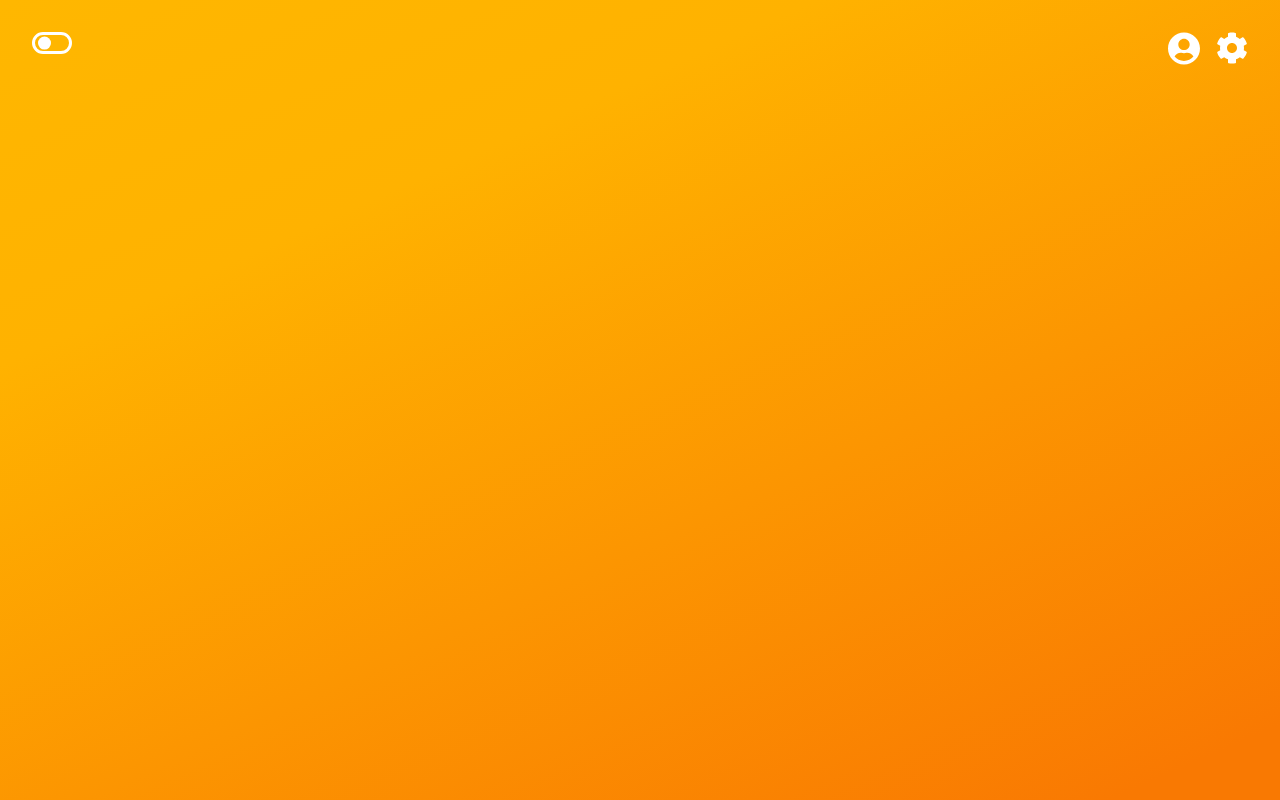
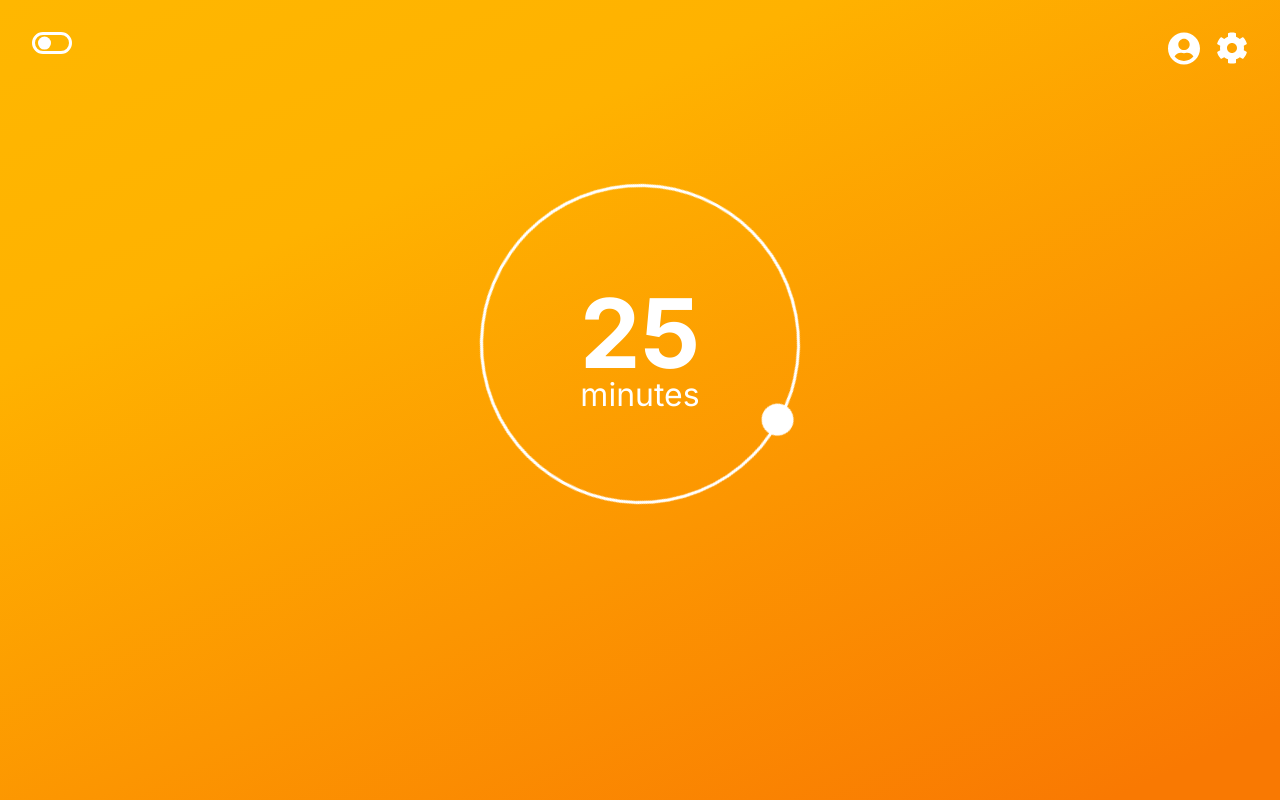
Before and after one commit to decode-2021-google/decode, a React (Create React App) app in the folder frontend/: page / in a window 1280 px wide. Built offline with nearby package versions, Linux system fonts and the light colour scheme.

Commit message:
timer styling and animation complete

```diff
--- a/frontend/public/index.html
+++ b/frontend/public/index.html
@@ -10,6 +10,8 @@
       content="Web site created using create-react-app"
     />
     <link rel="apple-touch-icon" href="%PUBLIC_URL%/logo192.png" />
+    <link rel="preconnect" href="https://fonts.gstatic.com">
+<link href="https://fonts.googleapis.com/css2?family=Inter:wght@400;700&display=swap" rel="stylesheet">
     <!--
       manifest.json provides metadata used when your web app is installed on a
       user's mobile device or desktop. See https://developers.google.com/web/fundamentals/web-app-manifest/
--- a/frontend/src/App.js
+++ b/frontend/src/App.js
@@ -1,5 +1,6 @@
 import { DarkModeSwitch } from "./components/darkmodeSwitch";
 import { ProfileSettings } from "./components/profileSettings";
+import { Timer } from "./components/timer";
 import "./App.scss";
 
 function App() {
@@ -9,7 +10,9 @@ function App() {
         <DarkModeSwitch />
         <ProfileSettings />
       </div>
-      <div className="timer"></div>
+      <div className="timer">
+        <Timer />
+      </div>
       <div className="controls"></div>
       <div className="bottom"></div>
     </div>
--- /dev/null
+++ b/frontend/src/components/timer.js
@@ -0,0 +1,70 @@
+import React from "react";
+import styled from "styled-components";
+import { motion } from "framer-motion";
+
+const TimerStyles = styled.div`
+  margin-top: 15vh;
+  .container {
+    position: relative;
+    display: flex;
+    justify-content: center;
+    align-items: center;
+    width: 20rem;
+    height: 20rem;
+    margin: 0 auto;
+    .info {
+      color: white;
+      font-family: "Inter", sans-serif;
+      .number {
+        font-size: 6rem;
+        font-weight: 700;
+        text-align: center;
+        margin-bottom: -1rem;
+      }
+      .minutes {
+        font-size: 2rem;
+        font-weight: 400;
+        text-align: center;
+      }
+    }
+    .large-circle {
+      position: absolute;
+      width: 100%;
+      height: 100%;
+      border: 0.2rem solid white;
+      border-radius: 100%;
+      .small-circle {
+        width: 2rem;
+        height: 2rem;
+        background-color: white;
+        border-radius: 100%;
+        position: absolute;
+        left: 50%;
+        top: 0;
+        transform: translate(-50%, -50%);
+      }
+    }
+  }
+`;
+
+const Timer = () => {
+  return (
+    <TimerStyles>
+      <div className="container">
+        <motion.div
+          className="large-circle"
+          animate={{ rotate: 360 }}
+          transition={{ duration: 6, ease: "linear", repeat: Infinity }}
+        >
+          <div className="small-circle"></div>
+        </motion.div>
+        <div className="info">
+          <div className="number">25</div>
+          <div className="minutes">minutes</div>
+        </div>
+      </div>
+    </TimerStyles>
+  );
+};
+
+export { Timer };
--- /dev/null
+++ b/package.json
@@ -0,0 +1,5 @@
+{
+  "dependencies": {
+    "framer-motion": "^3.10.0"
+  }
+}
```
Also changed, not shown: 1 other file (tests, documents, lock files or other folders).
